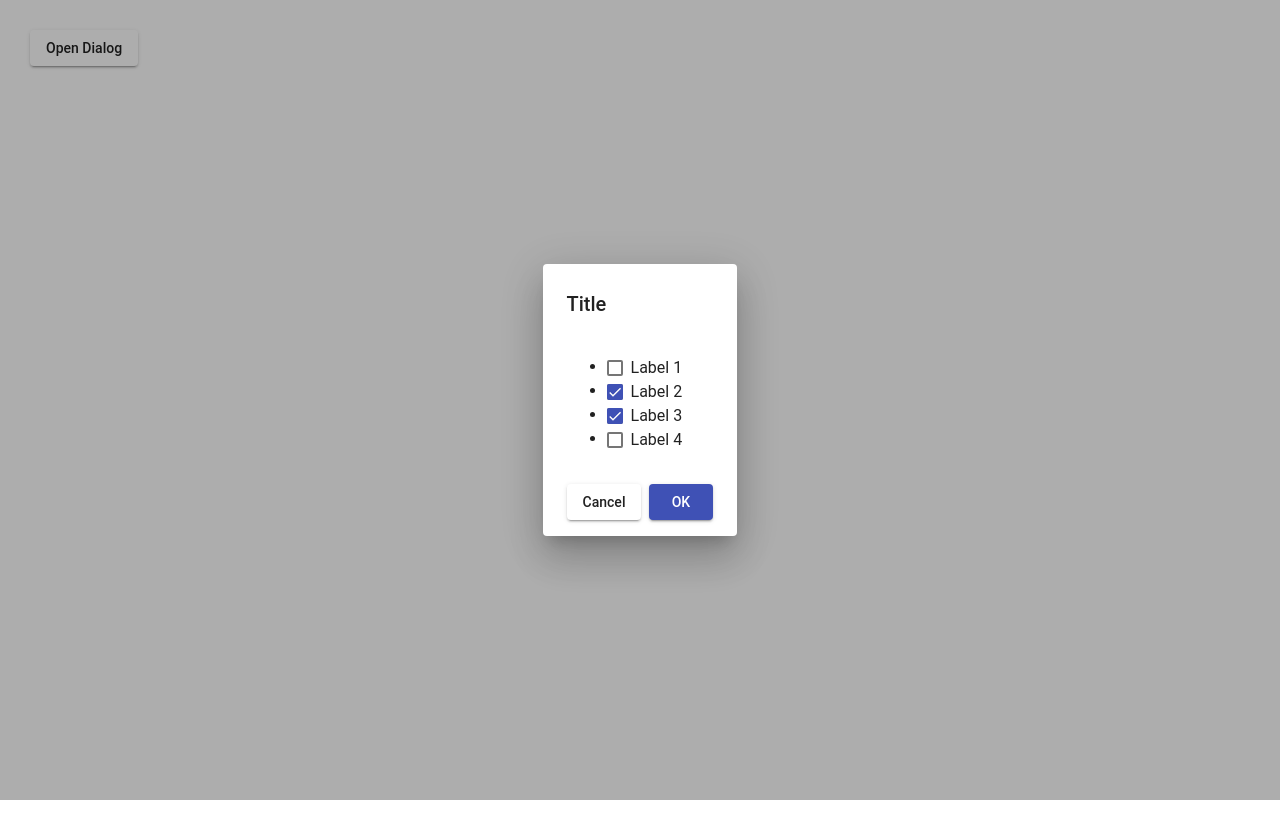
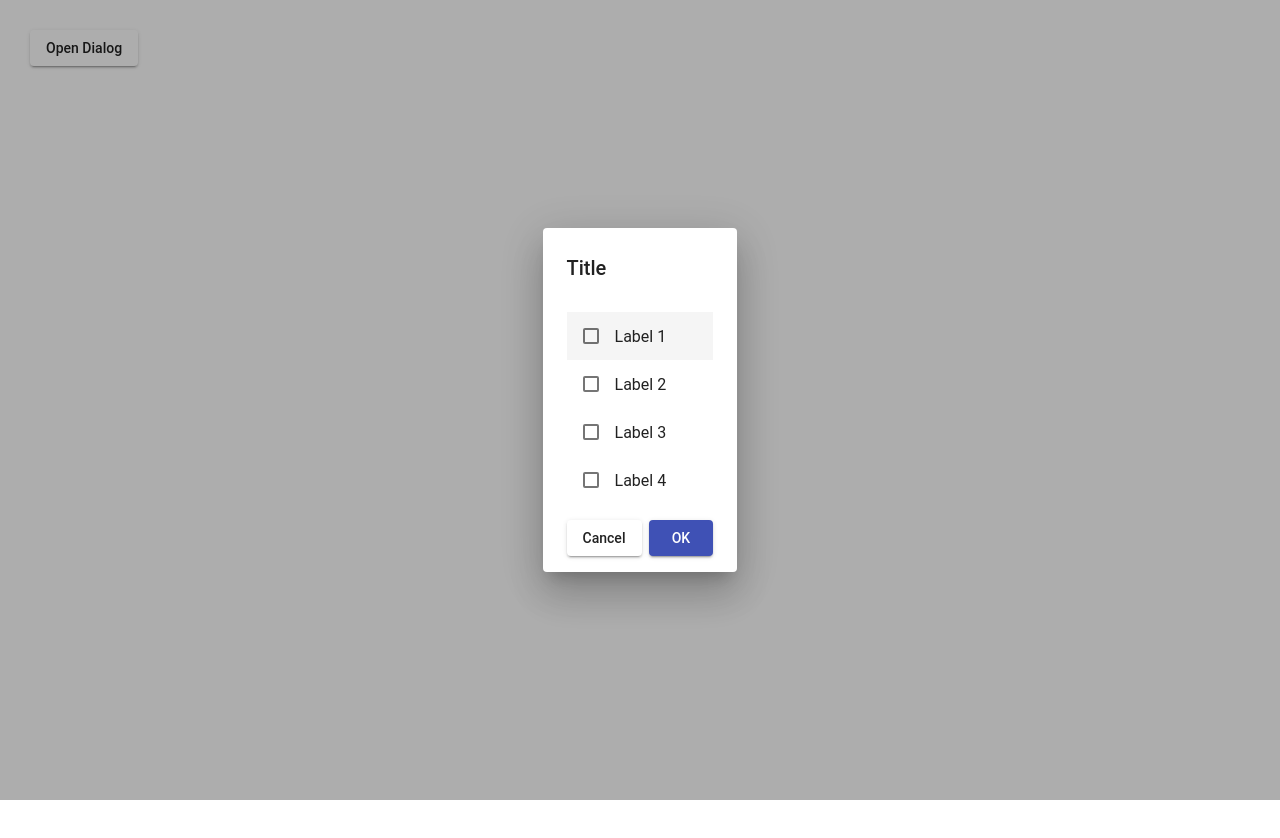
Before and after one commit to Sairam-Reddy/angular-label-dialog-module, an Angular app: page / in a window 1280 px wide. Both pictures are taken after a click on the button "Open Dialog". Shown: the top 838 px of the page. Built offline with nearby package versions, Linux system fonts and the light colour scheme.

Commit message:
2 files modified

```diff
--- a/src/app/components/label-dialog/label-dialog.component.html
+++ b/src/app/components/label-dialog/label-dialog.component.html
@@ -1,13 +1,25 @@
 <h2 mat-dialog-title>Title</h2>
 
 <mat-dialog-content>
-  <ul>
-    <li *ngFor="let label of data.labels">
-      <mat-checkbox [(ngModel)]="label.selected" [color]="'primary'">
+  <!-- <div *ngFor="let label of data.labels">
+    <mat-checkbox [(ngModel)]="label.selected" [color]="'primary'">
+      {{ label.name }}
+    </mat-checkbox>
+  </div> -->
+  <mat-selection-list role="listbox">
+    <mat-list-option
+      checkboxPosition="before"
+      role="listitem"
+      *ngFor="let label of data.labels"
+    >
+      <div matLine [title]="label.name">
         {{ label.name }}
-      </mat-checkbox>
-    </li>
-  </ul>
+      </div>
+      <!-- <button mat-icon-button>
+        <mat-icon> </mat-icon>
+      </button> -->
+    </mat-list-option>
+  </mat-selection-list>
 </mat-dialog-content>
 
 <mat-dialog-actions align="end">
--- a/src/app/components/label-dialog/label-dialog.module.ts
+++ b/src/app/components/label-dialog/label-dialog.module.ts
@@ -7,6 +7,7 @@ import { FlexLayoutModule } from '@angular/flex-layout';
 import { LabelDialogComponent } from './label-dialog.component';
 import { OverlayModule } from '@angular/cdk/overlay';
 import { FormsModule } from '@angular/forms';
+import { MatListModule } from '@angular/material/list';
 
 @NgModule({
   imports: [
@@ -17,6 +18,7 @@ import { FormsModule } from '@angular/forms';
     MatDialogModule,
     OverlayModule,
     MatCheckboxModule,
+    MatListModule,
   ],
   declarations: [LabelDialogComponent],
   exports: [LabelDialogComponent],
```
